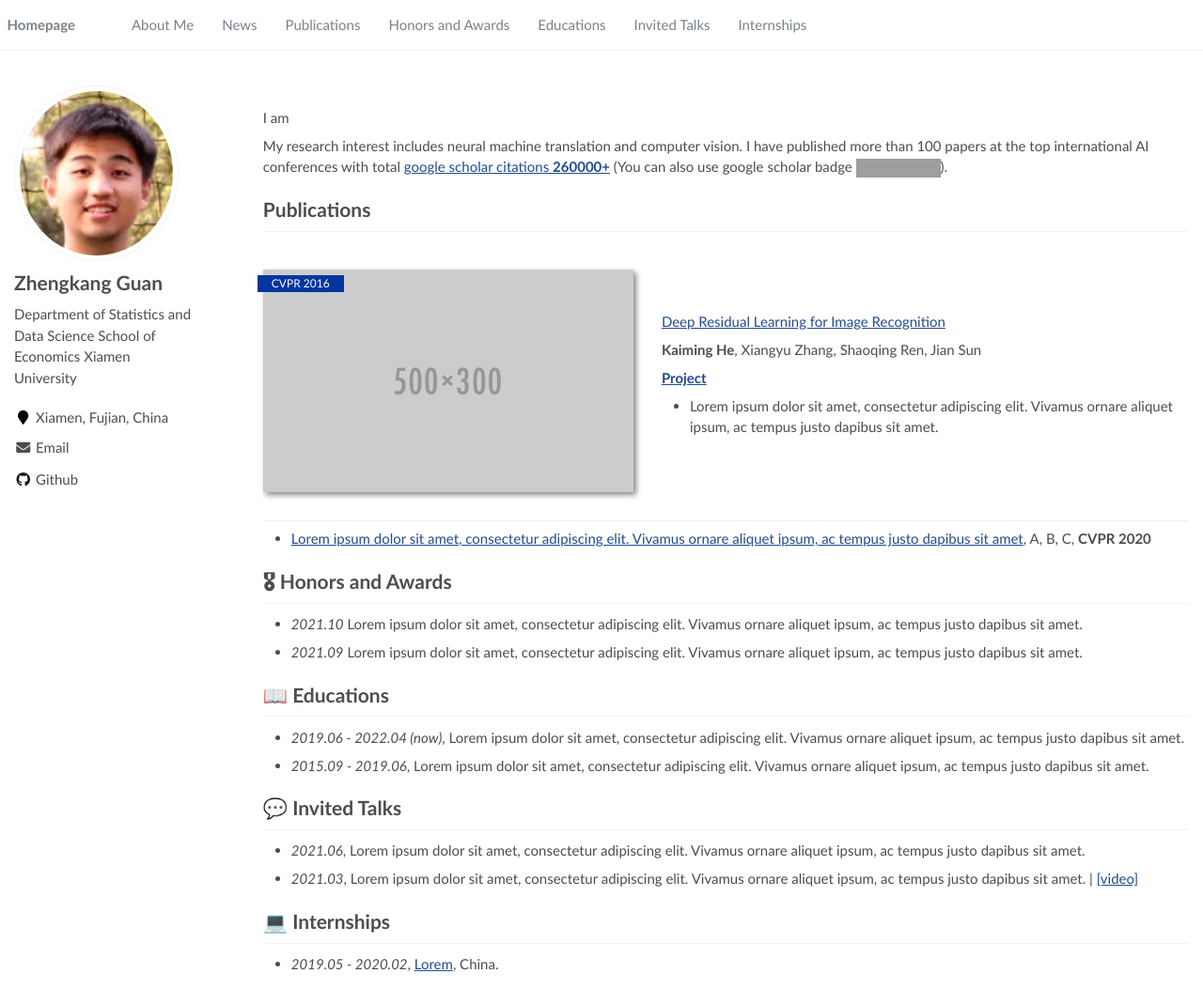
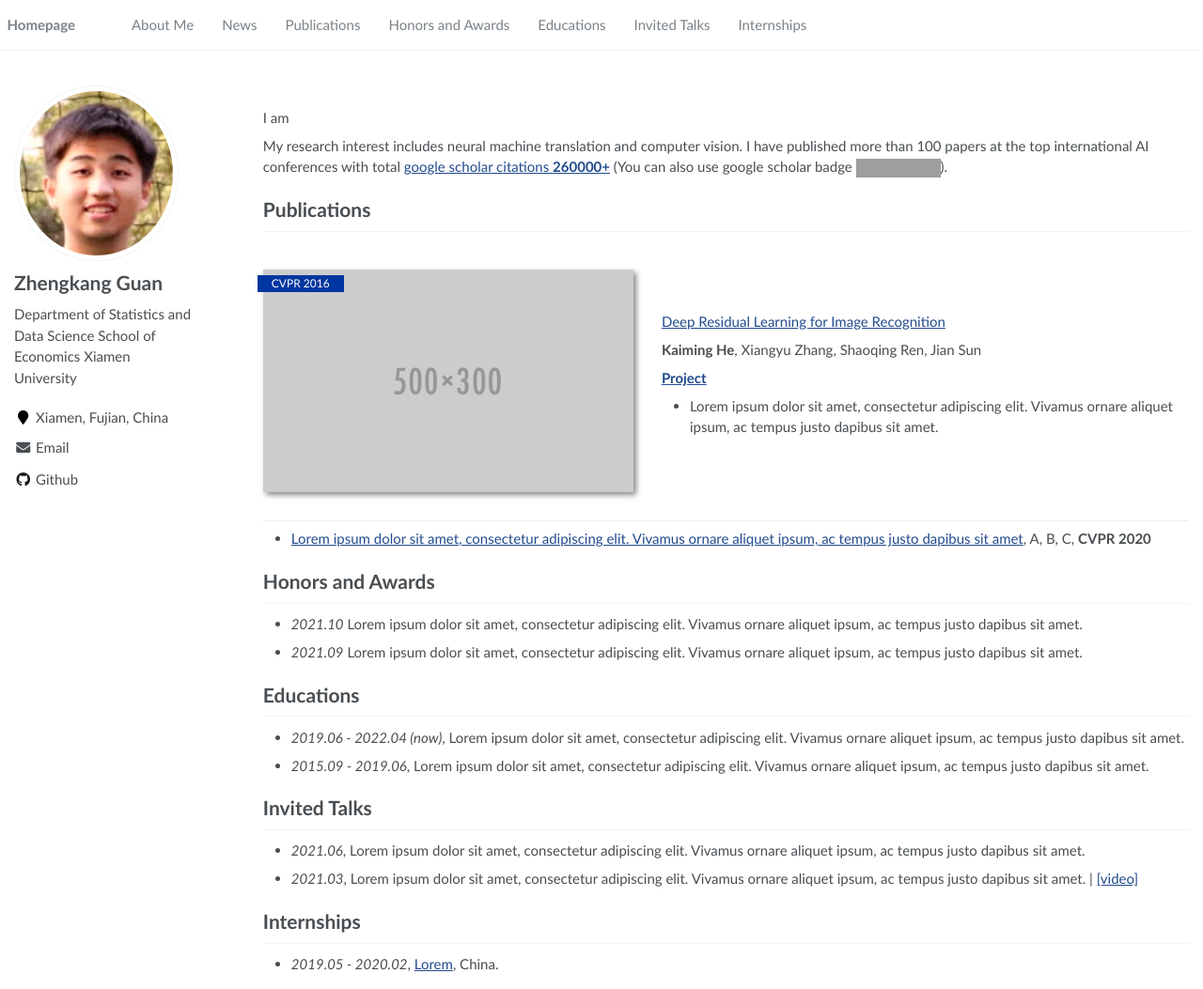
Before and after one commit to GuanZhengkang/guanzhengkang.github.io, a Jekyll site: the page built from _pages/about.md, in a window 1280 px wide and 1053 px high. Shown: the whole window at 94% size. Built offline with Jekyll 4.4.1, drawn with Linux system fonts in a browser that asks for light colours; grey boxes are pictures that could not be loaded.

```diff
--- a/_pages/about.md
+++ b/_pages/about.md
@@ -38,17 +38,17 @@ My research interest includes neural machine translation and computer vision. I
 
 - [Lorem ipsum dolor sit amet, consectetur adipiscing elit. Vivamus ornare aliquet ipsum, ac tempus justo dapibus sit amet](https://github.com), A, B, C, **CVPR 2020**
 
-# 🎖 Honors and Awards
+# Honors and Awards
 - *2021.10* Lorem ipsum dolor sit amet, consectetur adipiscing elit. Vivamus ornare aliquet ipsum, ac tempus justo dapibus sit amet.
 - *2021.09* Lorem ipsum dolor sit amet, consectetur adipiscing elit. Vivamus ornare aliquet ipsum, ac tempus justo dapibus sit amet.
 
-# 📖 Educations
+# Educations
 - *2019.06 - 2022.04 (now)*, Lorem ipsum dolor sit amet, consectetur adipiscing elit. Vivamus ornare aliquet ipsum, ac tempus justo dapibus sit amet.
 - *2015.09 - 2019.06*, Lorem ipsum dolor sit amet, consectetur adipiscing elit. Vivamus ornare aliquet ipsum, ac tempus justo dapibus sit amet.
 
-# 💬 Invited Talks
+# Invited Talks
 - *2021.06*, Lorem ipsum dolor sit amet, consectetur adipiscing elit. Vivamus ornare aliquet ipsum, ac tempus justo dapibus sit amet.
 - *2021.03*, Lorem ipsum dolor sit amet, consectetur adipiscing elit. Vivamus ornare aliquet ipsum, ac tempus justo dapibus sit amet.  \| [\[video\]](https://github.com/)
 
-# 💻 Internships
+# Internships
 - *2019.05 - 2020.02*, [Lorem](https://github.com/), China.
```
